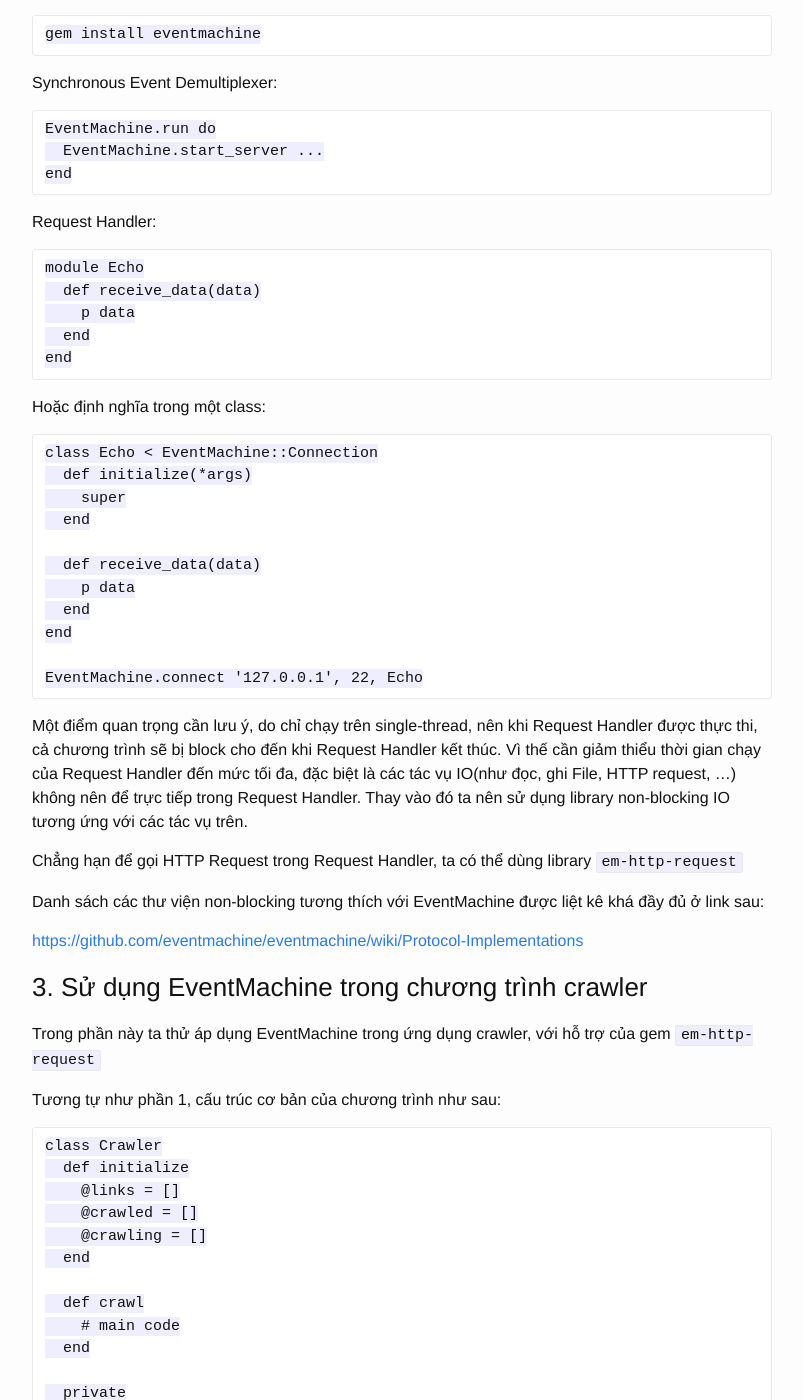
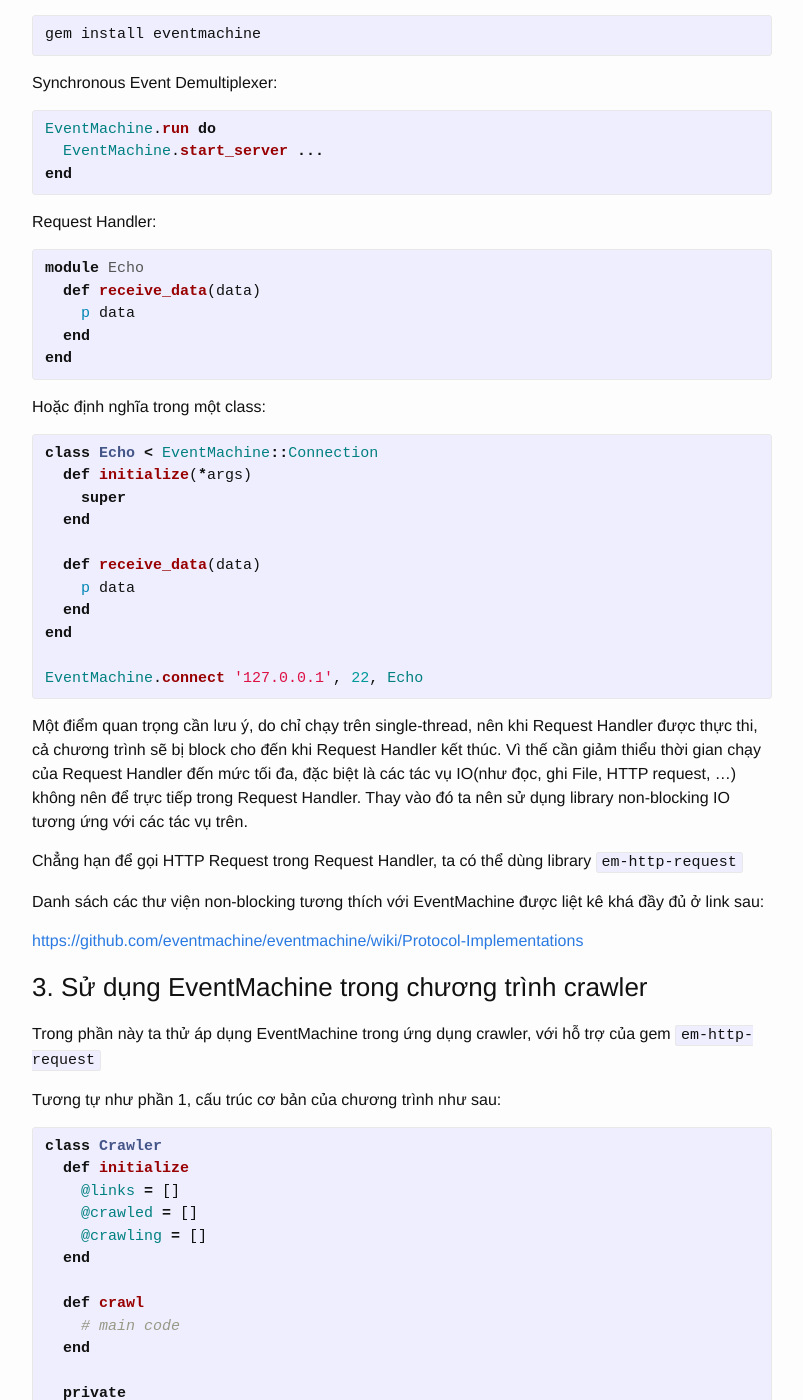
Before and after one commit to zinh/zinh.github.io, a Jekyll site: the page built from _posts/2015-09-12-crawl-data-using-ruby-part-3.markdown, in a window 1280 px wide and 1400 px high, scrolled down 902 px. Shown: the whole window, without its empty margins (238-1041 px from the left). Built offline with Jekyll 4.4.1, drawn with Linux system fonts in a browser that asks for light colours; some of the changed text lies outside the part shown.

Commit message:
update code highlight

```diff
--- a/_posts/2015-09-12-crawl-data-using-ruby-part-3.markdown
+++ b/_posts/2015-09-12-crawl-data-using-ruby-part-3.markdown
@@ -32,35 +32,43 @@
 
 Cài đặt EventMachine tương tự như các gem khác của Ruby:
 
-    gem install eventmachine
+{% highlight ruby %}
+gem install eventmachine
+{% endhighlight %}
 
 Synchronous Event Demultiplexer:
 
-    EventMachine.run do
-      EventMachine.start_server ...
-    end
+{% highlight ruby %}
+EventMachine.run do
+  EventMachine.start_server ...
+end
+{% endhighlight %}
 
 Request Handler:
 
-    module Echo
-      def receive_data(data)
-        p data
-      end
-    end
+{% highlight ruby %}
+module Echo
+  def receive_data(data)
+    p data
+  end
+end
+{% endhighlight %}
 
 Hoặc định nghĩa trong một class:
 
-    class Echo < EventMachine::Connection
-      def initialize(*args)
-        super
-      end
+{% highlight ruby %}
+class Echo < EventMachine::Connection
+  def initialize(*args)
+    super
+  end
 
-      def receive_data(data)
-        p data
-      end
-    end
+  def receive_data(data)
+    p data
+  end
+end
 
-    EventMachine.connect '127.0.0.1', 22, Echo
+EventMachine.connect '127.0.0.1', 22, Echo
+{% endhighlight %}
 
 Một điểm quan trọng cần lưu ý, do chỉ chạy trên single-thread, nên khi Request Handler được thực thi, cả chương trình sẽ bị block cho đến khi Request Handler kết thúc. Vì thế cần giảm thiểu thời gian chạy của Request Handler đến mức tối đa, đặc biệt là các tác vụ IO(như đọc, ghi File, HTTP request, ...) không nên để trực tiếp trong Request Handler. Thay vào đó ta nên sử dụng library non-blocking IO tương ứng với các tác vụ trên.
 
@@ -76,32 +84,36 @@
 
 Tương tự như phần 1, cấu trúc cơ bản của chương trình như sau:
 
-    class Crawler
-      def initialize
-        @links = []
-        @crawled = []
-        @crawling = []
-      end
+{% highlight ruby %}
+class Crawler
+  def initialize
+    @links = []
+    @crawled = []
+    @crawling = []
+  end
 
-      def crawl
-        # main code
-      end
+  def crawl
+    # main code
+  end
 
-      private
-      def push_link(doc)
-      end
-    end
+  private
+  def push_link(doc)
+  end
+end
+{% endhighlight %}
 
 Trước hết là phần xử lý của EventMachine
 
-    def crawl
-      EventMachine.run{
-        while true
-          link = next_link
-          next if link.nil?
-          http = EventMachine::HttpRequest.new(link).get
-          http.errback{}
-          http.callback{}
-        end
-      }
+{% highlight ruby %}
+def crawl
+  EventMachine.run{
+    while true
+      link = next_link
+      next if link.nil?
+      http = EventMachine::HttpRequest.new(link).get
+      http.errback{}
+      http.callback{}
     end
+  }
+end
+{% endhighlight %}
```
